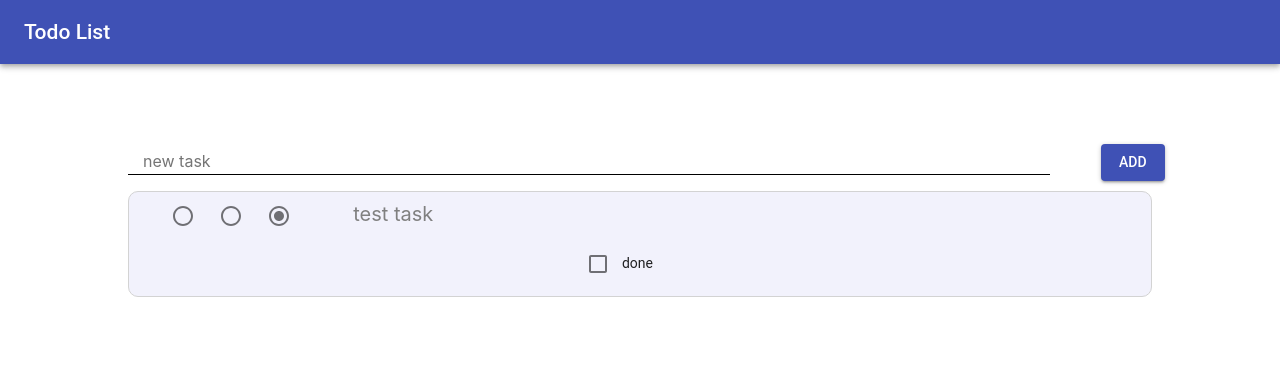
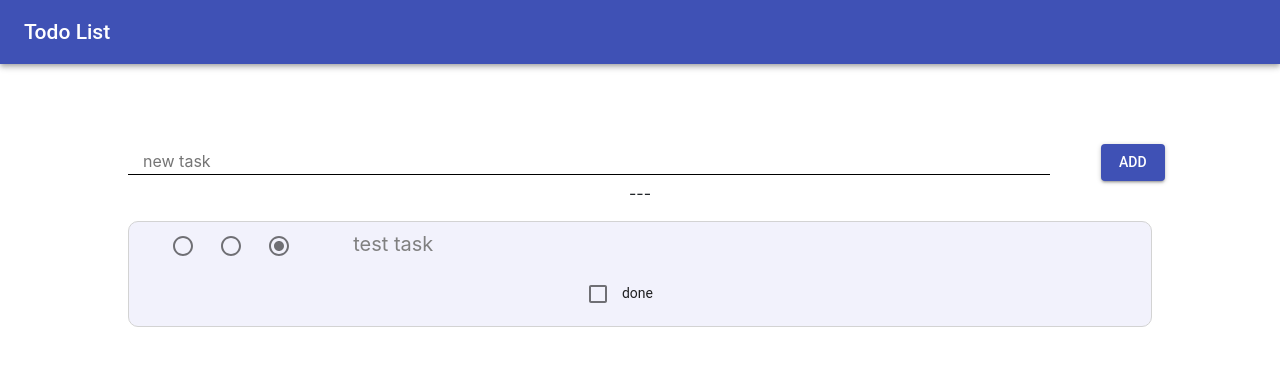
Before and after one commit to Bushuo/react-todolist, a React (Create React App) app: page / in a window 1280 px wide. Shown: the top 366 px of the page. Built offline with nearby package versions, Linux system fonts and the light colour scheme.

Commit message:
moving task to done bug: checked state is inconsistent

```diff
--- a/src/App.js
+++ b/src/App.js
@@ -13,9 +13,11 @@ class App extends Component {
 
 		this.state = {
 			open: [],
+			done: [],
 		}
 
 		this.addTask = this.addTask.bind(this);
+		this.handleTaskDone = this.handleTaskDone.bind(this);
 	}
 
 	addTask(e) {
@@ -41,6 +43,26 @@ class App extends Component {
 		this._inputElement.value = "";
 	}
 
+	handleTaskDone(key, e) {
+		let handeledTask;
+		if(e.target.checked) {
+			var filteredTasks = this.state.open.filter( (el) =>{
+				if(el.key === key) {
+					handeledTask = el;
+				}
+				return (el.key !== key)
+			});
+			this.setState({
+				open: filteredTasks
+			});
+			this.setState((prevState) => {
+				return {
+					done: prevState.done.concat(handeledTask)
+				}
+			})
+		}
+	}
+
 	render() {
 
 		return (
@@ -64,7 +86,11 @@ class App extends Component {
 						</Button>
 					</div>
 				</form>
-				<TaskList entries={this.state.open}></TaskList>
+				<TaskList
+					openTasks={this.state.open}
+					doneTasks={this.state.done}
+					taskDone={this.handleTaskDone}
+				/>
 				<Task text="test task"></Task>
 		  	</div>
 	  	);
--- a/src/components/task.jsx
+++ b/src/components/task.jsx
@@ -9,6 +9,7 @@ class Task extends Component {
 		this.state = {
 			selectedRadio: 'radio3',
 		}
+		this.handleSelectionChange = this.handleSelectionChange.bind(this);
 	}
 
 	handleSelectionChange(changeEvent) {
@@ -19,25 +20,25 @@ class Task extends Component {
 
 	render() {
 		return (
-			<div className="task__container" id={this.props.id}>
+			<div className="task__container">
 				<div className="task__size">
 					<Radio
 						className="task__radio--B"
 						color="default" value="radio1"
 						checked={this.state.selectedRadio === 'radio1'}
-						onChange={this.handleSelectionChange.bind(this)}
+						onChange={this.handleSelectionChange}
 					/>
 					<Radio
 						className="task__radio--M"
 						color="default" value="radio2"
 						checked={this.state.selectedRadio === 'radio2'}
-						onChange={this.handleSelectionChange.bind(this)}
+						onChange={this.handleSelectionChange}
 					/>
 					<Radio
 						className="task__radio--S"
 						color="default" value="radio3"
 						checked={this.state.selectedRadio === 'radio3'}
-						onChange={this.handleSelectionChange.bind(this)}
+						onChange={this.handleSelectionChange}
 					/>
 				</div>
 
@@ -46,16 +47,12 @@ class Task extends Component {
 					className="task__controls"
 					label="done"
 					labelPlacement="end"
-					control={<Checkbox color="primary" className="task__btn--done"/>}
+					control={<Checkbox
+								color="primary"
+								className="task__btn--done"
+								onChange={this.props.onChange}
+							/>}
 				/>
-				{/*<Button
-					className="task__btn--del"
-					children=""
-					variant="contained"
-					color="primary"
-					>
-						del
-				</Button>*/}
 			</div>
 		);
 	}
--- a/src/components/taskList.jsx
+++ b/src/components/taskList.jsx
@@ -2,16 +2,35 @@ import React, {Component} from "react";
 import Task from "./task";
 
 class TaskList extends Component {
+    constructor(props) {
+        super(props);
+
+        this.createTasks = this.createTasks.bind(this);
+    }
+
     createTasks(task) {
-        return <Task key={task.key} text={task.text}></Task>
+        return <Task
+                    onChange={(e) => {this.taskDone(task.key, e)}}
+                    key={task.key}
+                    text={task.text}>
+                </Task>
     }
+
+    taskDone(key, e) {
+        this.props.taskDone(key, e);
+    }
+
     render() {
-        let todoEntries = this.props.entries;
-        let listItems = todoEntries.map(this.createTasks);
+        let todoEntries = this.props.openTasks;
+        let todoEntriesDone = this.props.doneTasks;
+        let listItemsOpen = todoEntries.map(this.createTasks);
+        let listItemsDone = todoEntriesDone.map(this.createTasks);
 
         return (
             <div>
-                {listItems}
+                {listItemsOpen}
+                <p>---</p>
+                {listItemsDone}
             </div>
         );
     }
```
Also changed, not shown: 1 other file (tests, documents, lock files or other folders).
